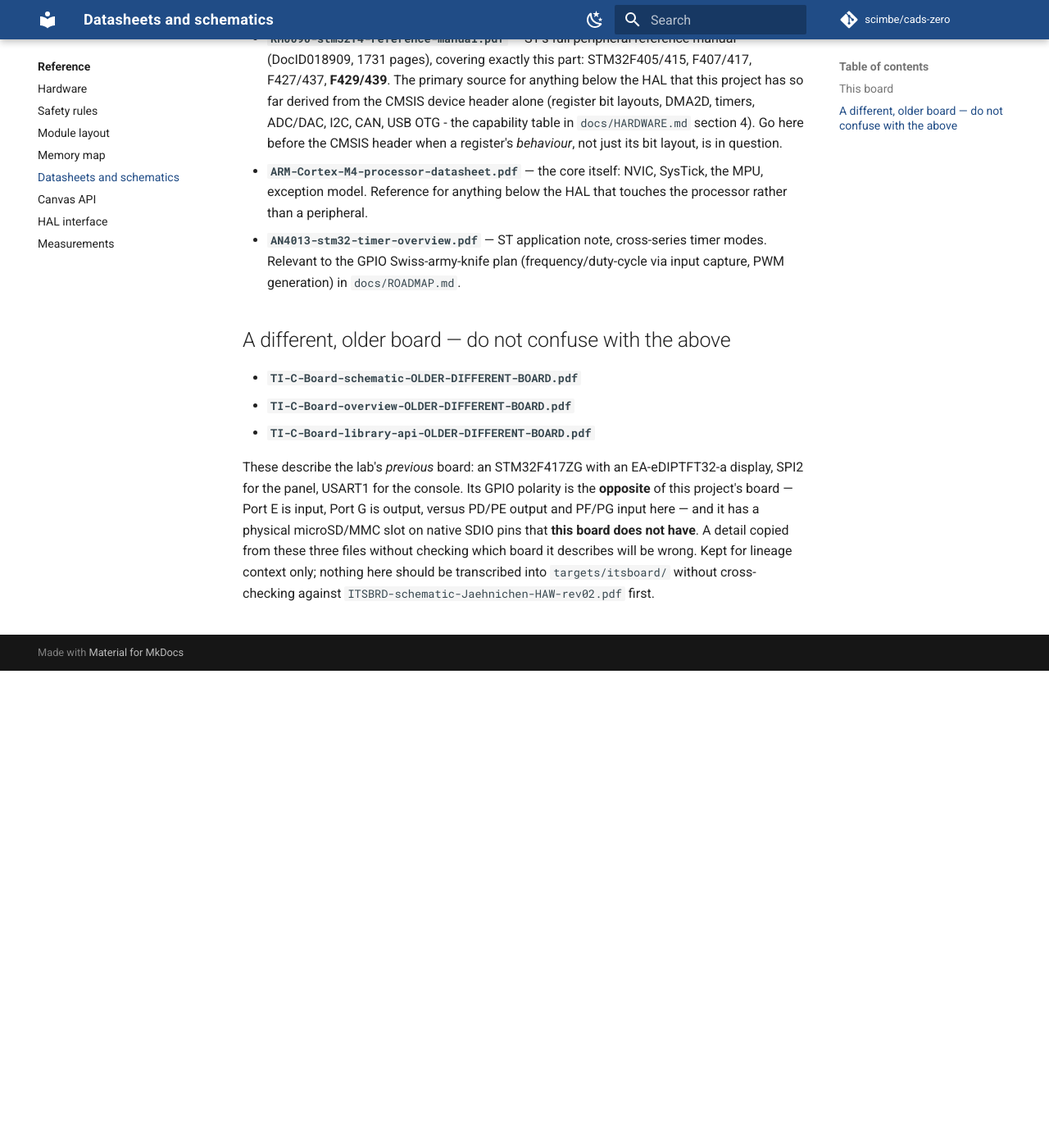
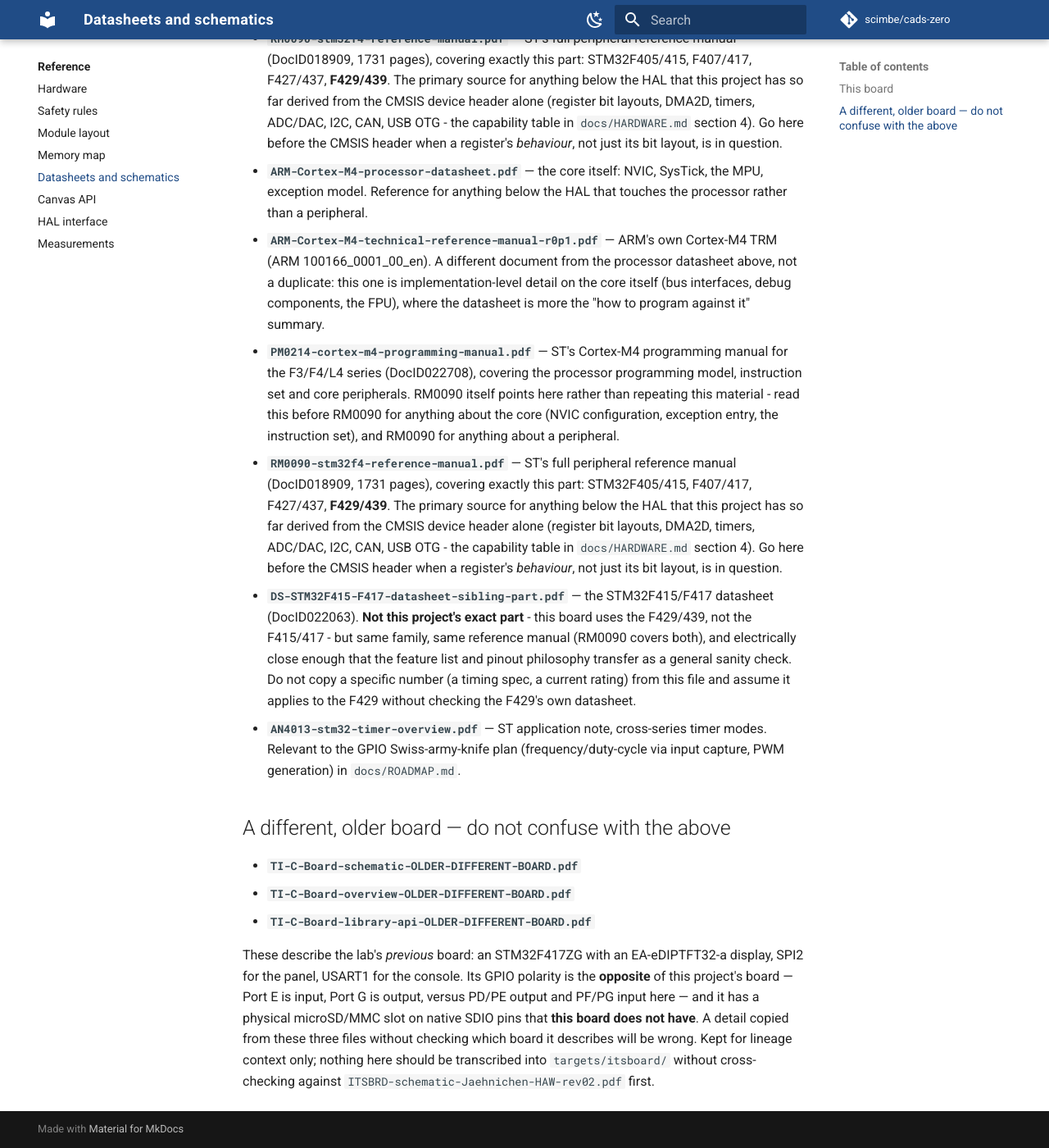
Before and after one commit to scimbe/cads-zero-firmware, an MkDocs documentation site: the page built from docs/reference/datasheets/README.md, in a window 1280 px wide and 1400 px high, scrolled down 582 px. Shown: the whole window at 82% size. Built offline with MkDocs 1.6.1 and Material for MkDocs 9.7.7, drawn with Linux system fonts in a browser that asks for light colours; comment, search, counter and statistics services are not loaded.

Commit message:
Archive three more primary sources: PM0214, ARM's Cortex-M4 TRM, F415/417 datasheet
Checked all six files the user pointed at. Two were already archived
(byte-identical to what is already in docs/reference/datasheets/: the Nucleo-144
manual and the older board's library API doc - confirmed by matching file
size before skipping, not assumed from the name). One was already archived
under an accurate name after the previous message (RM0090, found while
correcting a mislabeled file). Three are genuinely new:

  PM0214-cortex-m4-programming-manual.pdf         ST's Cortex-M4 programming
                                                   manual - RM0090 itself
                                                   defers here for core
                                                   programming model / ISA
  ARM-Cortex-M4-technical-reference-manual-r0p1   ARM's own core TRM, distinct
                                                   from the processor
                                                   datasheet already archived
  DS-STM32F415-F417-datasheet-sibling-part.pdf    same family, same RM0090,
                                                   but NOT this board's exact
                                                   part (F429/439) - labelled
                                                   as such so a spec is never
                                                   copied from it without
                                                   checking the real part

README.md updated with what each one is for and, for the sibling-part
datasheet, an explicit warning against transcribing a number from it.

```diff
--- a/docs/reference/datasheets/README.md
+++ b/docs/reference/datasheets/README.md
@@ -28,6 +28,32 @@ Provided by the user (scimbe), 2026-08-19.
 - **`ARM-Cortex-M4-processor-datasheet.pdf`** — the core itself: NVIC, SysTick,
   the MPU, exception model. Reference for anything below the HAL that touches
   the processor rather than a peripheral.
+- **`ARM-Cortex-M4-technical-reference-manual-r0p1.pdf`** — ARM's own Cortex-M4
+  TRM (ARM 100166_0001_00_en). A different document from the processor
+  datasheet above, not a duplicate: this one is implementation-level detail on
+  the core itself (bus interfaces, debug components, the FPU), where the
+  datasheet is more the "how to program against it" summary.
+- **`PM0214-cortex-m4-programming-manual.pdf`** — ST's Cortex-M4 programming
+  manual for the F3/F4/L4 series (DocID022708), covering the processor
+  programming model, instruction set and core peripherals. RM0090 itself
+  points here rather than repeating this material - read this before RM0090
+  for anything about the core (NVIC configuration, exception entry, the
+  instruction set), and RM0090 for anything about a peripheral.
+- **`RM0090-stm32f4-reference-manual.pdf`** — ST's full peripheral reference
+  manual (DocID018909, 1731 pages), covering exactly this part:
+  STM32F405/415, F407/417, F427/437, **F429/439**. The primary source for
+  anything below the HAL that this project has so far derived from the CMSIS
+  device header alone (register bit layouts, DMA2D, timers, ADC/DAC, I2C, CAN,
+  USB OTG - the capability table in `docs/HARDWARE.md` section 4). Go here
+  before the CMSIS header when a register's *behaviour*, not just its bit
+  layout, is in question.
+- **`DS-STM32F415-F417-datasheet-sibling-part.pdf`** — the STM32F415/F417
+  datasheet (DocID022063). **Not this project's exact part** - this board uses
+  the F429/439, not the F415/417 - but same family, same reference manual
+  (RM0090 covers both), and electrically close enough that the feature list
+  and pinout philosophy transfer as a general sanity check. Do not copy a
+  specific number (a timing spec, a current rating) from this file and assume
+  it applies to the F429 without checking the F429's own datasheet.
 - **`AN4013-stm32-timer-overview.pdf`** — ST application note, cross-series
   timer modes. Relevant to the GPIO Swiss-army-knife plan (frequency/duty-cycle
   via input capture, PWM generation) in `docs/ROADMAP.md`.
```
Also changed, not shown: 3 other files.
